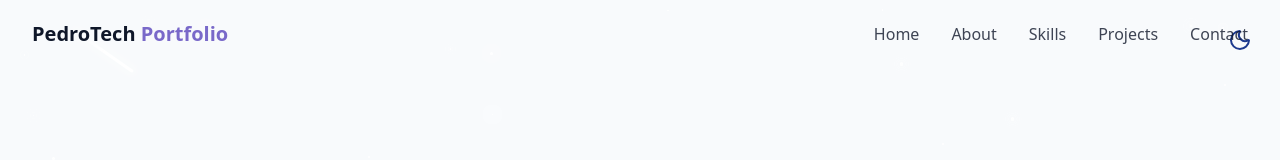
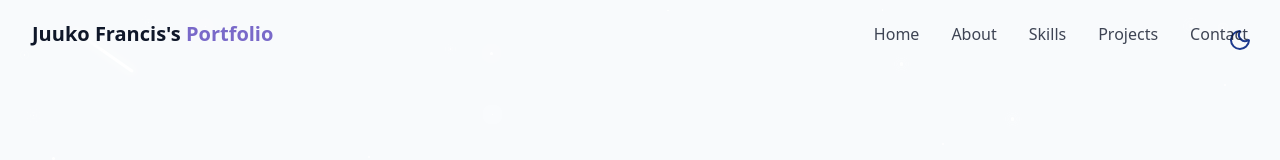
Before and after one commit to JuukoFrancis/My-Portifolio-, a React (Vite) app: page / in a window 1280 px wide. Shown: the top 160 px of the page. Built offline with nearby package versions, Linux system fonts and the light colour scheme.

Commit message:
Deployment 2

```diff
--- a/src/components/NavBar.jsx
+++ b/src/components/NavBar.jsx
@@ -33,7 +33,7 @@ const Navbar = () => {
       <div className="container flex items-center justify-between">
         {/* Logo */}
         <a className="text-xl font-bold text-primary" href="#hero">
-          <span className="text-foreground">PedroTech</span> Portfolio
+          <span className="text-foreground">Juuko Francis's</span> Portfolio
         </a>
 
         {/* Desktop nav */}
```
